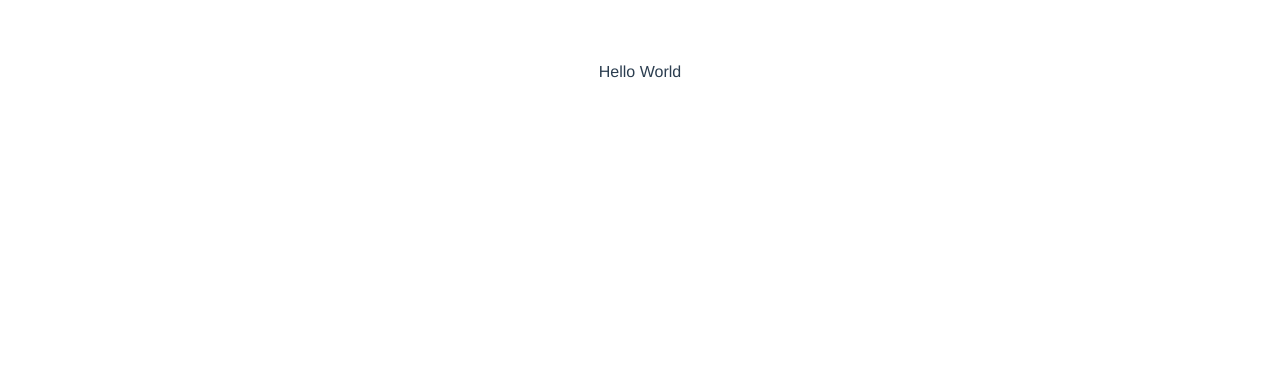
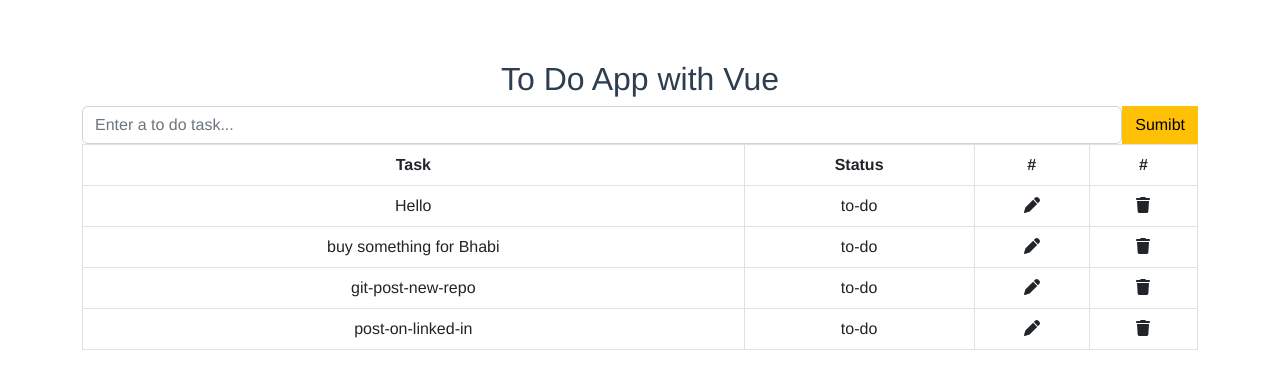
Before and after one commit to rkshaon/vue-to-do-app, a Vue app: page / in a window 1280 px wide. Shown: the top 388 px of the page. Built offline with nearby package versions, Linux system fonts and the light colour scheme.

Commit message:
view done

```diff
--- a/package.json
+++ b/package.json
@@ -15,6 +15,7 @@
   "devDependencies": {
     "@babel/core": "^7.12.16",
     "@babel/eslint-parser": "^7.12.16",
+    "@fortawesome/fontawesome-free": "^6.1.2",
     "@vue/cli-plugin-babel": "~5.0.0",
     "@vue/cli-plugin-eslint": "~5.0.0",
     "@vue/cli-service": "~5.0.0",
--- a/src/components/ToDoApp.vue
+++ b/src/components/ToDoApp.vue
@@ -1,9 +1,39 @@
 <template>
-  <!-- <div class="hello">
-    <h1>{{ msg }}</h1>
-  </div> -->
-  <div>
-    Hello World
+  <div class="container">
+    <!-- title -->
+    <h2 class="text-center mt-5">To Do App with Vue</h2>
+    <!-- input -->
+    <div class="d-flex">
+      <input type="text" placeholder="Enter a to do task..." class="form-control">
+      <button class="btn btn-warning rounded-0">Sumibt</button>
+    </div>
+    <!-- task list table -->
+    <table class="table table-bordered">
+      <thead>
+        <tr>
+          <th scope="col">Task</th>
+          <th scope="col">Status</th>
+          <th scope="col" class="text-center">#</th>
+          <th scope="col" class="text-center">#</th>
+        </tr>
+      </thead>
+      <tbody>
+        <tr v-for="(task, index) in tasks" :key="index">
+          <td>{{task.name}}</td>
+          <td>{{task.status}}</td>
+          <td>
+            <div class="text-center">
+              <span class="fa fa-pen"></span>
+            </div>
+          </td>
+          <td>
+            <div class="text-center">
+              <span class="fa fa-trash"></span>
+            </div>
+          </td>
+        </tr>
+      </tbody>
+    </table>
   </div>
 </template>
 
@@ -12,6 +42,28 @@ export default {
   name: 'HelloWorld',
   props: {
     msg: String
+  },
+  data() {
+    return {
+      tasks: [
+        {
+          name: 'Hello',
+          status: 'to-do'
+        },
+        {
+          name: 'buy something for Bhabi',
+          status: 'to-do'
+        },
+        {
+          name: 'git-post-new-repo',
+          status: 'to-do',
+        },
+        {
+          name: 'post-on-linked-in',
+          status: 'to-do'
+        }
+      ]
+    }
   }
 }
 </script>
--- a/src/main.js
+++ b/src/main.js
@@ -1,5 +1,7 @@
 import { createApp } from 'vue'
 import App from './App.vue'
 import 'bootstrap/dist/css/bootstrap.min.css'
+import '@fortawesome/fontawesome-free/css/all.css'
+import '@fortawesome/fontawesome-free/js/all.js'
 
 createApp(App).mount('#app')
```
Also changed, not shown: 1 other file (tests, documents, lock files or other folders).
